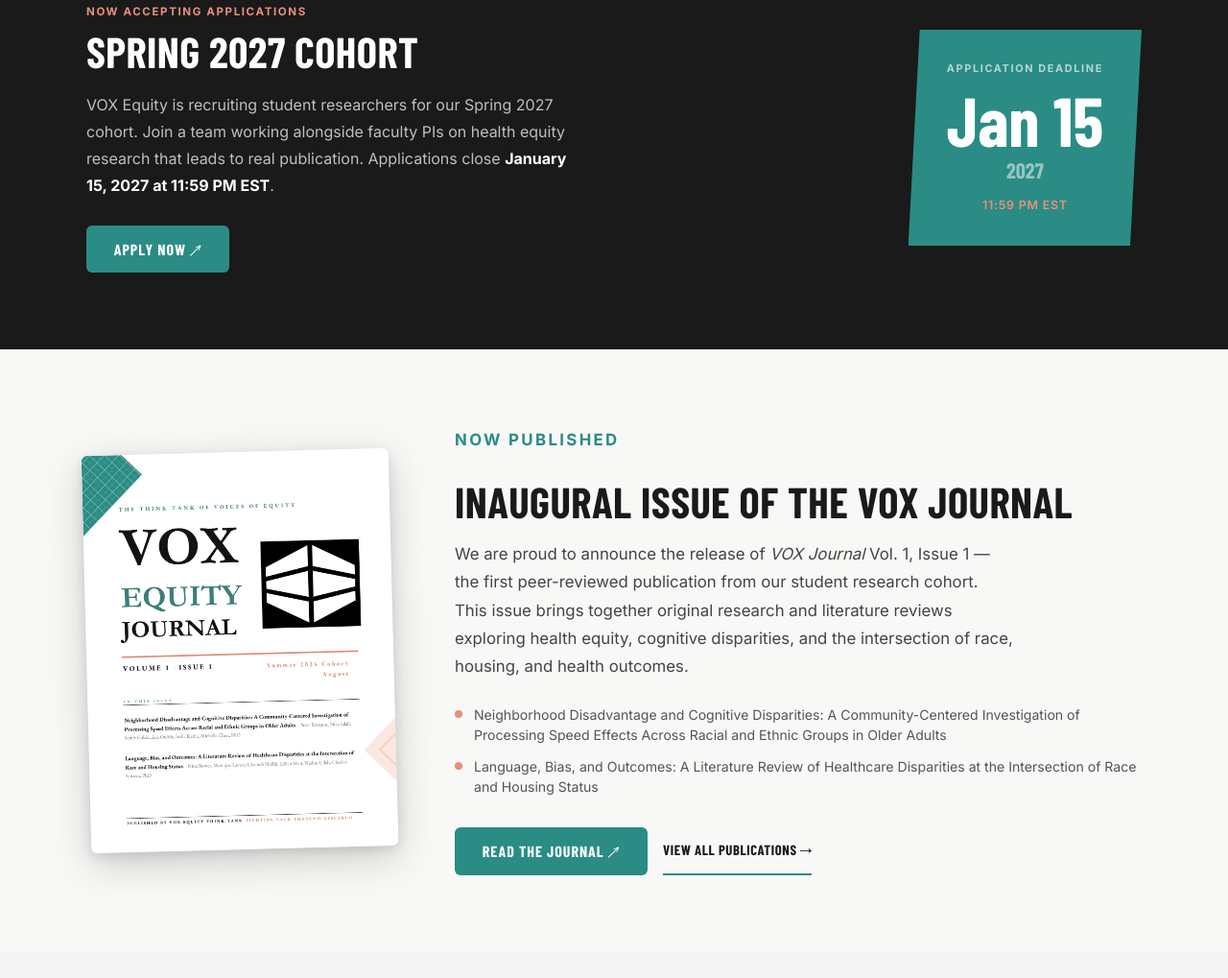
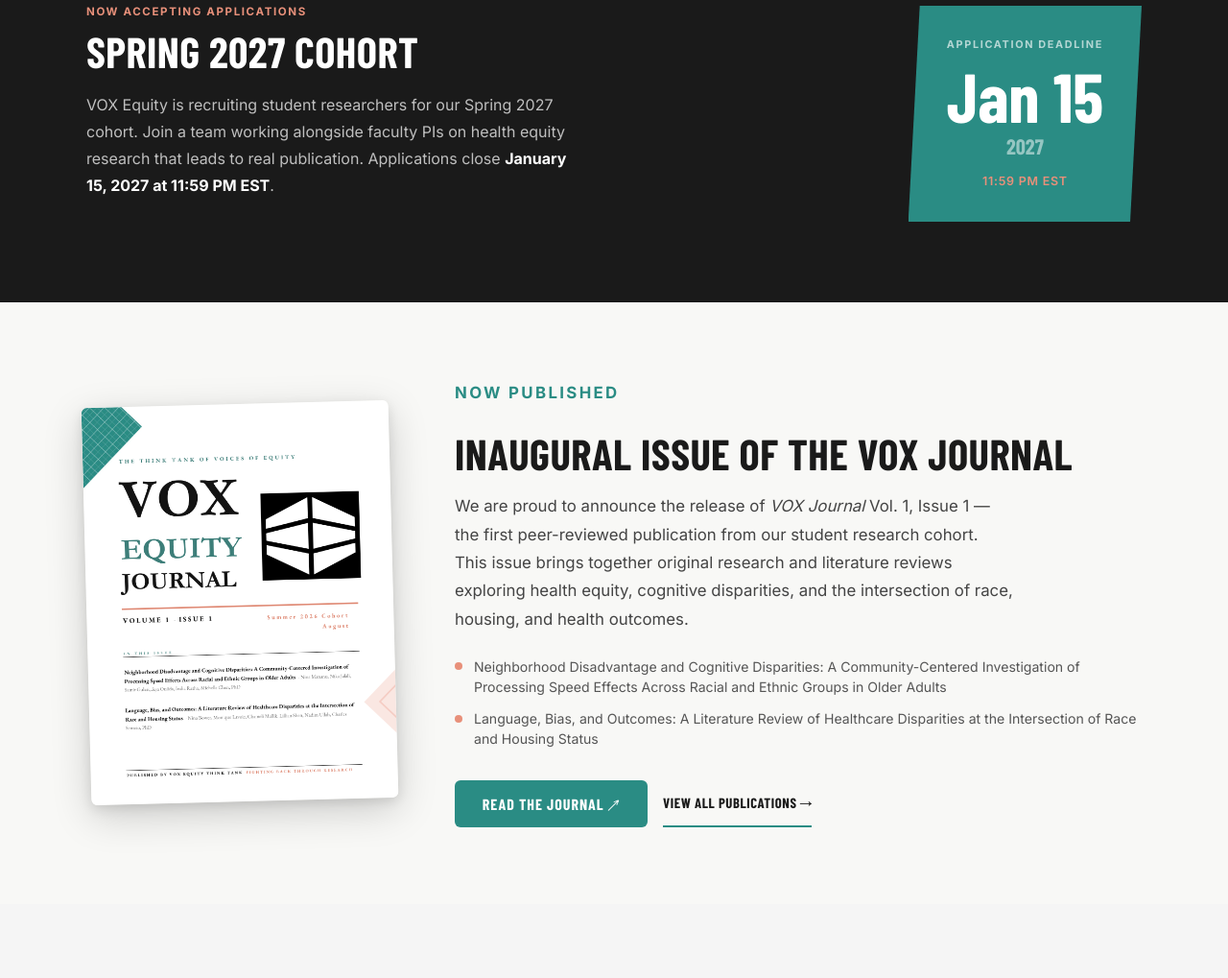
Before and after one commit to jamesq2800/VOX-Website, a plain HTML site: page index.html in a window 1280 px wide. Shown: the part 1569-2588 px from the top of the page at 96% size. Drawn offline with nearby package versions, Linux system fonts and the light colour scheme; a web font is replaced by a local one.

Commit message:
Remove Apply Now button temporarily

```diff
--- a/index.html
+++ b/index.html
@@ -158,7 +158,6 @@
           <p class="eyebrow">Now accepting applications</p>
           <h2>Spring 2027 Cohort</h2>
           <p class="apply-desc">VOX Equity is recruiting student researchers for our Spring 2027 cohort. Join a team working alongside faculty PIs on health equity research that leads to real publication. Applications close <strong>January 15, 2027 at 11:59 PM EST</strong>.</p>
-          <a class="button primary" href="https://docs.google.com/forms/d/e/1FAIpQLSd9Npx7kHGBxg1HxnqZUW3rtAV6o2_2dgTfxMcEcV6yFNC1-Q/viewform?usp=dialog" target="_blank" rel="noopener">Apply Now ↗</a>
         </div>
         <div class="apply-deadline">
           <div class="deadline-card">
```
